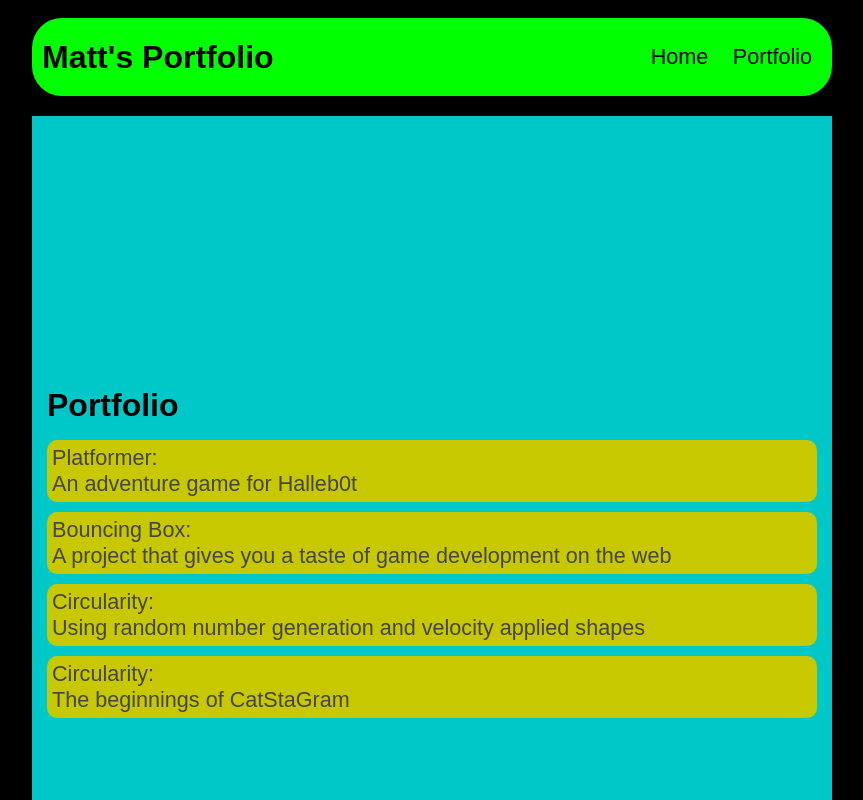
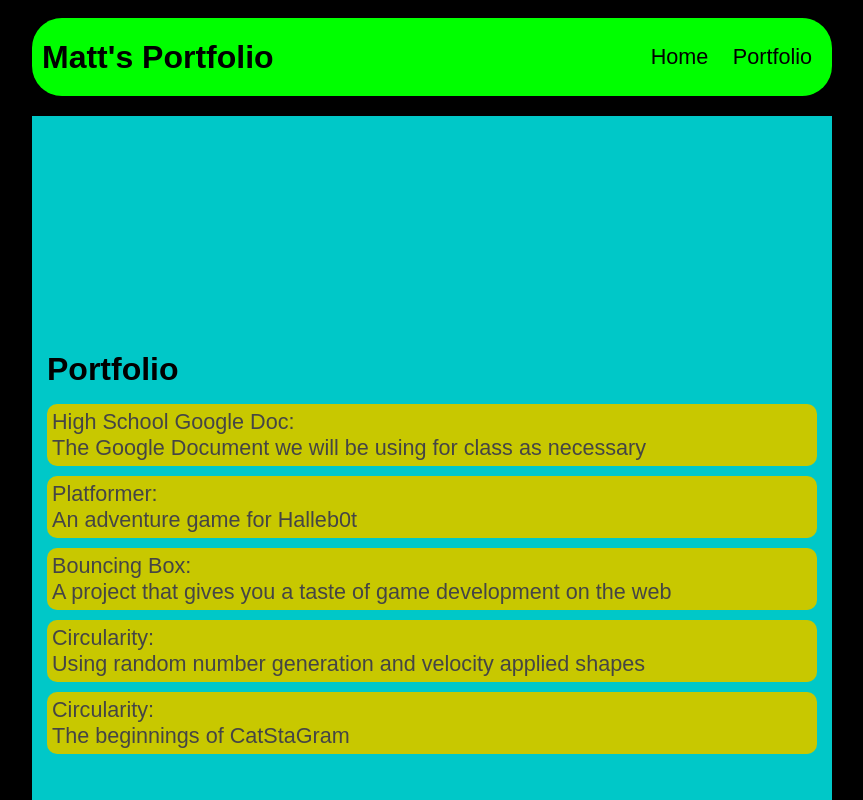
Before and after one commit to Itzmatt86/Itzmatt86S24ASD.github.io, a plain HTML site: page portfolio.html in a window 1280 px wide. Shown: the top 800 px of the page, without its empty margins (208-1071 px from the left). Drawn offline with Linux system fonts and the light colour scheme.

Commit message:
Added doc

```diff
--- a/portfolio.html
+++ b/portfolio.html
@@ -23,6 +23,7 @@
         <div class="content">
             <h1>Portfolio</h1>
             <ul id="portfolio">
+                <li><a href="https://docs.google.com/document/d/1_D8yBRnEe5ye7JadEpULvfQxsxfbLT3CEzNdZJYSQc0/edit?usp=sharing">High School Google Doc: <br> The Google Document we will be using for class as necessary</a></li>
                 <li><a href="projects/platformer/">Platformer: <br> An adventure game for Halleb0t</a></li>
                 <li><a href="projects/bouncing-box/">Bouncing Box: <br> A project that gives you a taste of game development on the web </a></li>
                 <li><a href="projects/circularity/">Circularity: <br> Using random number generation and velocity applied shapes</a></li>
```
